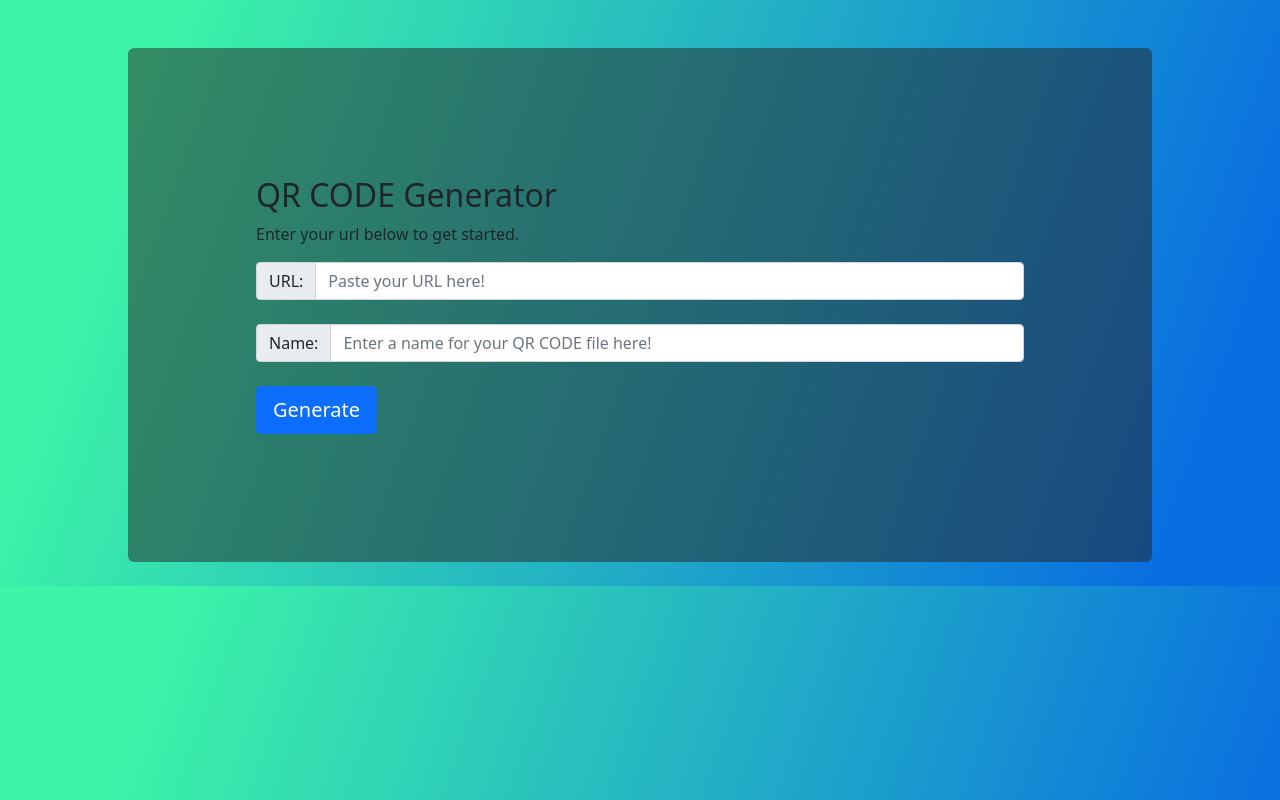
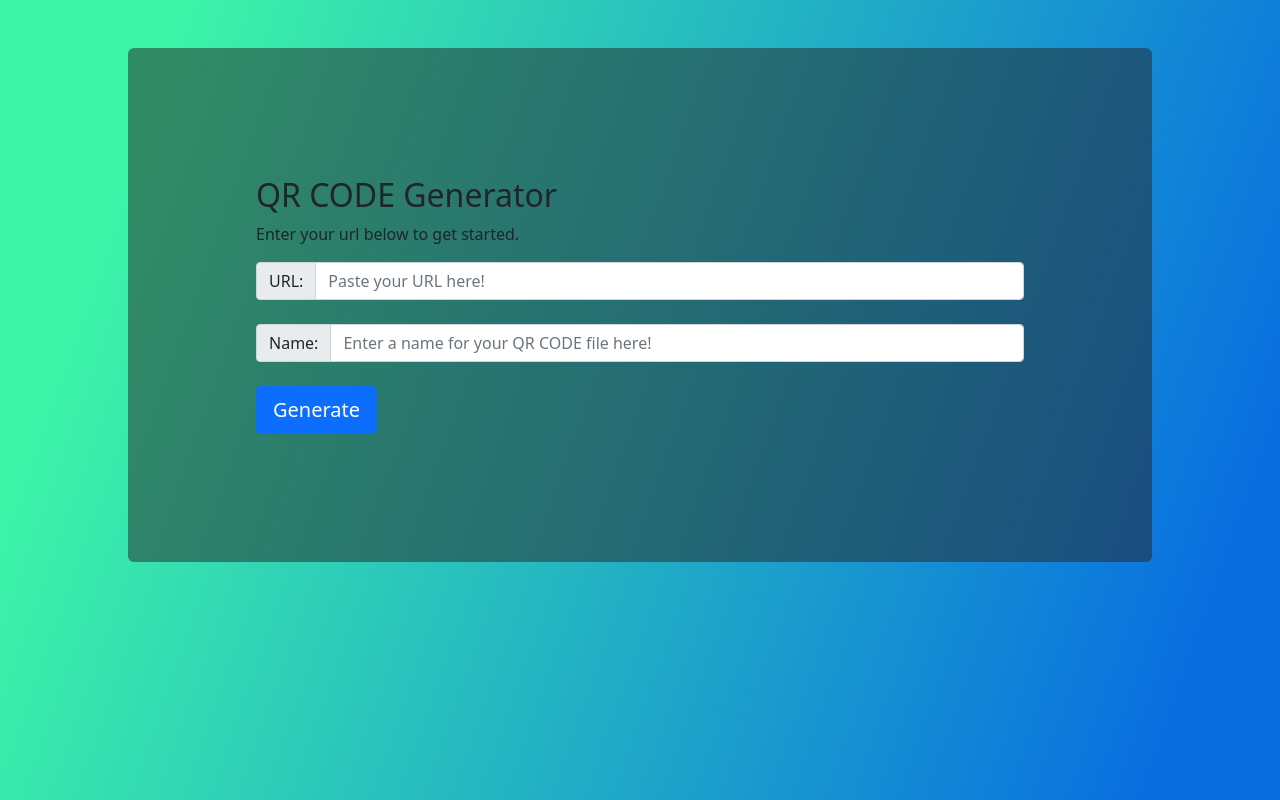
Before and after one commit to ali-ahmed786/QR-code-generator-Django-web-app, a Django app: page /qrCode/ in a window 1280 px wide. Run offline with Django 4.2, Linux system fonts and the light colour scheme.

Commit message:
fixed repeating background gradient

```diff
--- a/qrCode/templates/qrCode/index.html
+++ b/qrCode/templates/qrCode/index.html
@@ -6,7 +6,7 @@
         <title>QR Code Maker</title>
         <style>
             body{
-                background-size: cover;
+                background-size: cover; background-attachment: fixed;
                 background-image: linear-gradient( 109.6deg,  rgba(61,245,167,1) 11.2%, rgba(9,111,224,1) 91.1% );background-color: rgb(66, 53, 53);
             }
 
```
